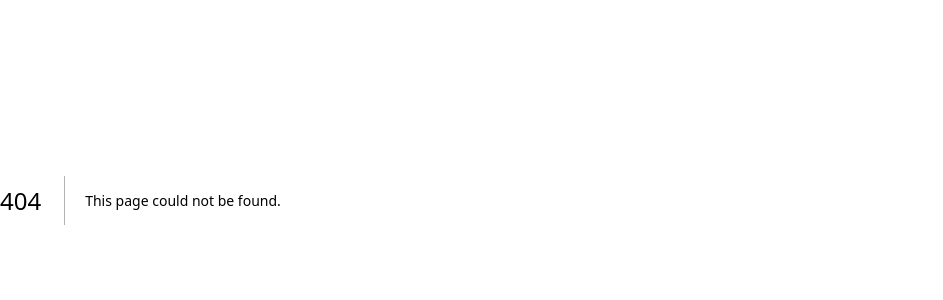
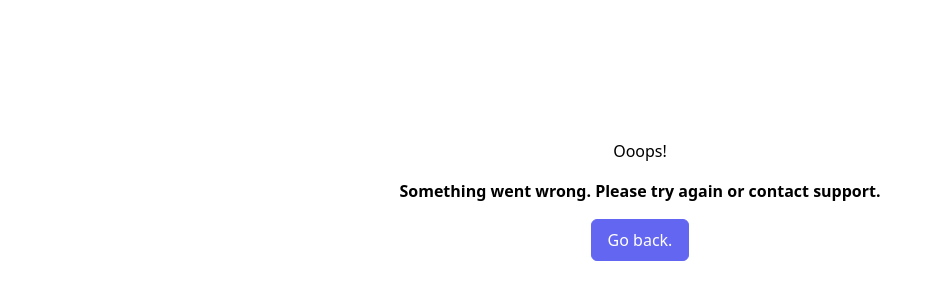
Before and after one commit to raphaelfavier/supabase-nextjs, a Next.js app: page /error in a window 1280 px wide. Before the commit this address had no page. Shown: the part 200-500 px from the top of the page, without its empty margins (0-943 px from the left). Built offline with nearby package versions, Linux system fonts and the light colour scheme.

Commit message:
feat: implement auth verification route and error page with magic link handling

```diff
--- /dev/null
+++ b/src/app/auth/verify/route.ts
@@ -0,0 +1,36 @@
+import { getSupabaseCookiesUtilClient } from "@/utils/supabase/cookiesUtilClient";
+import { NextRequest, NextResponse } from "next/server";
+
+export async function GET(request: NextRequest) {
+  const { searchParams } = new URL(request.url);
+  const hashed_token = searchParams.get("hashed_token");
+  const isRecovery = searchParams.get("type") === "recovery";
+
+  if (!hashed_token) {
+    return NextResponse.redirect(
+      new URL("/error?type=missing_token", request.url)
+    );
+  }
+
+  const supabase = await getSupabaseCookiesUtilClient();
+
+  let verifyType: "magiclink" | "recovery" = "magiclink";
+  if (isRecovery) verifyType = "recovery";
+
+  const { error } = await supabase.auth.verifyOtp({
+    type: verifyType,
+    token_hash: hashed_token,
+  });
+
+  if (error) {
+    return NextResponse.redirect(
+      new URL("/error?type=invalid_magiclink", request.url)
+    );
+  } else {
+    if (isRecovery) {
+      return NextResponse.redirect(new URL("/", request.url));
+    } else {
+      return NextResponse.redirect(new URL("/", request.url));
+    }
+  }
+}
--- /dev/null
+++ b/src/app/error/page.tsx
@@ -0,0 +1,63 @@
+import ActionButton from "@/templates/actionButton/actionButton";
+import Link from "next/link";
+
+interface ErrorPageProps {
+  searchParams: {
+    type: string;
+  };
+}
+
+export default async function ErrorPage({ searchParams }: ErrorPageProps) {
+  const { type } = await searchParams;
+  const knownErrors = [
+    "login-failed",
+    "invalid_magiclink",
+    "magiclink",
+    "recovery",
+    "missing_token",
+  ];
+
+  return (
+    <div className="flex flex-col items-center w-full gap-4 p-6">
+      <h1>Ooops!</h1>
+      {type === "login-failed" && (
+        <strong>Login was not successfull, sorry.</strong>
+      )}
+      {type === "invalid_magiclink" && (
+        <strong>
+          The magic link was invalid. Maybe it expired? Please request a new
+          one.
+        </strong>
+      )}
+
+      {type === "magiclink" && (
+        <strong>
+          Could not send a magic link. Maybe you had a typo in your E-Mail?
+        </strong>
+      )}
+
+      {type === "recovery" && (
+        <strong>
+          Could not request new password. Maybe you had a typo in your E-Mail?
+        </strong>
+      )}
+
+      {type === "missing_token" && (
+        <strong>
+          The magic link was invalid. Maybe it expired? Please request a new
+          one.
+        </strong>
+      )}
+
+      {!knownErrors.includes(type) && (
+        <strong>
+          Something went wrong. Please try again or contact support.
+        </strong>
+      )}
+
+      <Link role="button" href="/">
+        <ActionButton>Go back.</ActionButton>
+      </Link>
+    </div>
+  );
+}
```
